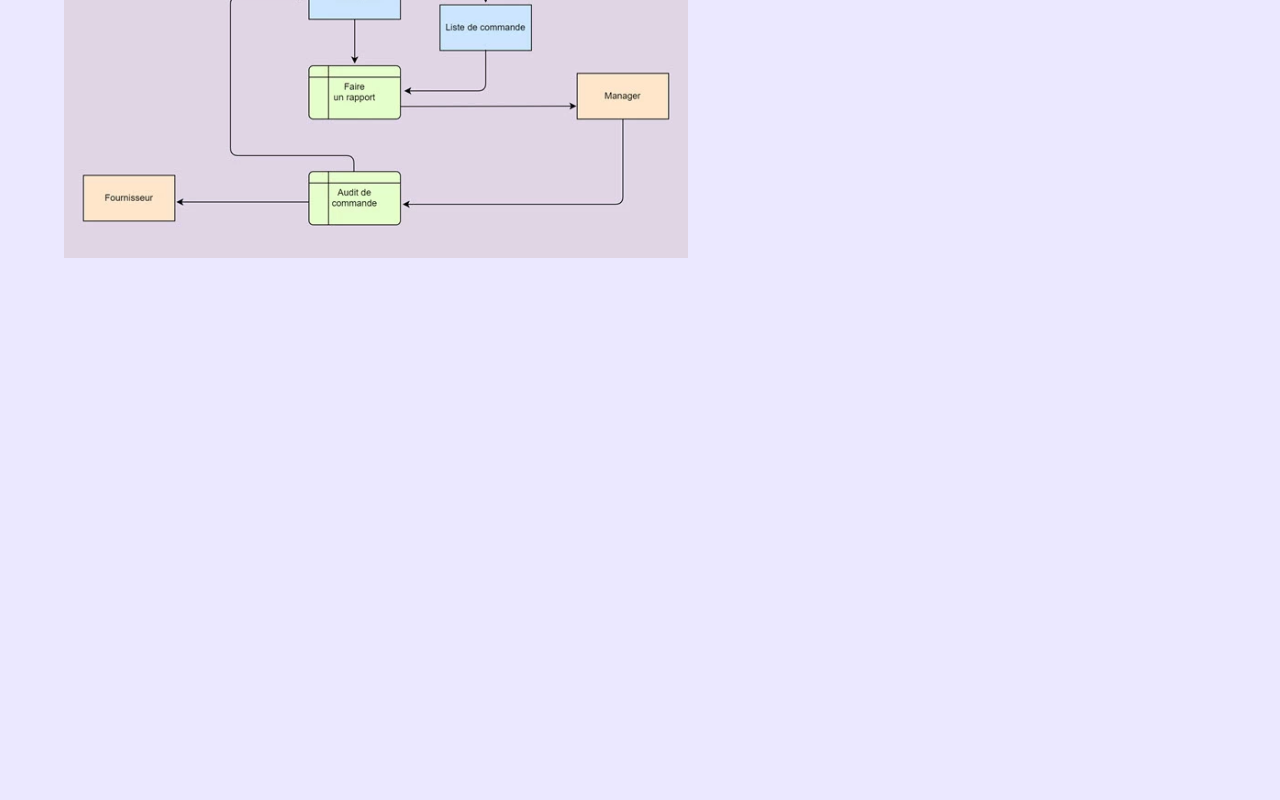
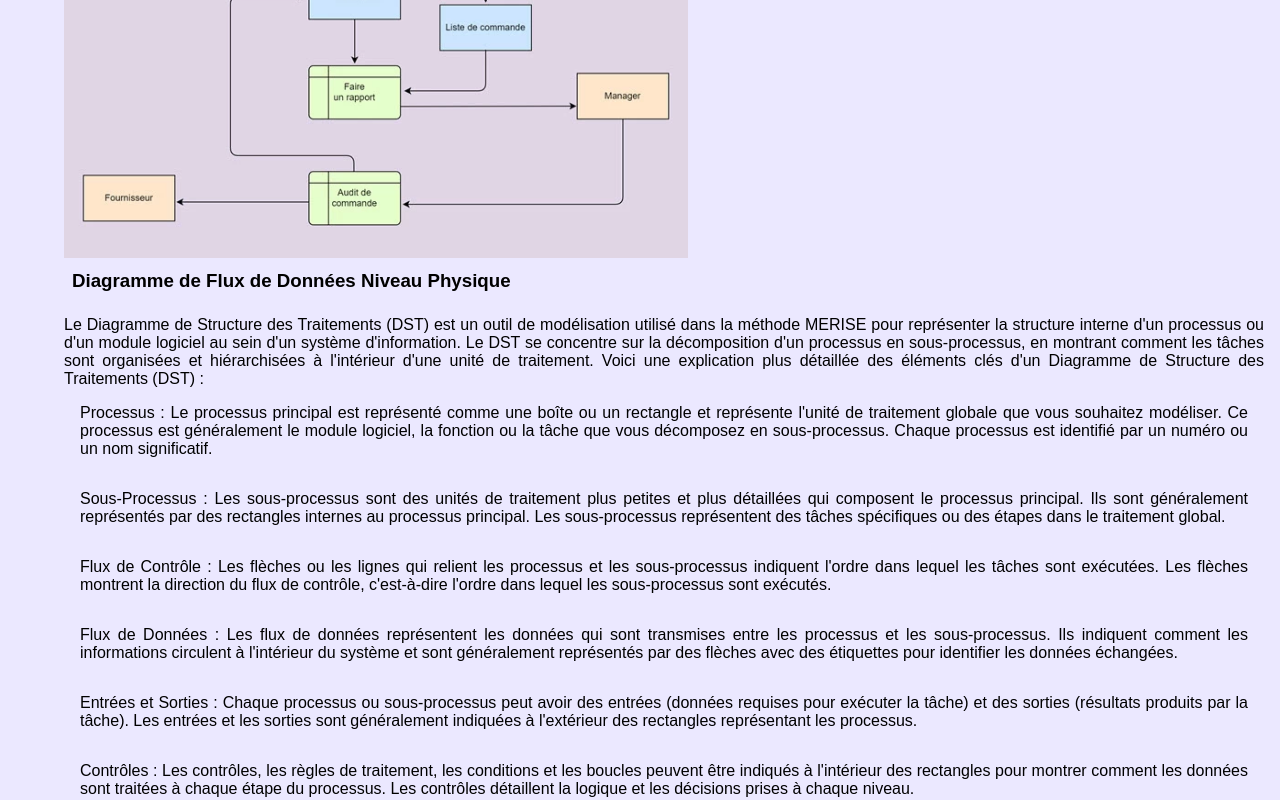
Before and after one commit to 2023-cda-alt-devops-p4/catalog-TP, a React (Create React App) app: page /Merise in a window 1280 px wide. Shown: the part 11200-12000 px from the top of the page. Before the commit the page ends 11478 px from the top, so only its background shows below. Built offline with nearby package versions, Linux system fonts and the light colour scheme.

Commit message:
feat: write down merise structure des traitement docs and modify list

```diff
--- a/src/components/Merise/DiagrammeMerise.js
+++ b/src/components/Merise/DiagrammeMerise.js
@@ -9,6 +9,7 @@ import MeriseOrganisationnel from "./MeriseOrganisationnel";
 import MeriseFluxConceptuels from "./MeriseFluxConceptuels";
 import MeriseFluxOrganisationnel from "./MeriseFluxOrganisationnel";
 import MeriseFluxPhysique from "./MeriseFluxPhysique";
+import MeriseStructureDesTraitement from "./MeriseStructureDesTraitement";
 
 const DiagrammeMerise = () => {
   return (
@@ -36,6 +37,7 @@ const DiagrammeMerise = () => {
         <MeriseFluxConceptuels />
         <MeriseFluxOrganisationnel />
         <MeriseFluxPhysique />
+        <MeriseStructureDesTraitement />
       </div>
     </div>
   );
--- /dev/null
+++ b/src/components/Merise/MeriseStructureDesTraitement.js
@@ -0,0 +1,60 @@
+import React from "react";
+
+const MeriseStructureDesTraitement = () => {
+  return (
+    <div>
+      <h3>Diagramme de Flux de Données Niveau Physique</h3>
+      <p>
+        Le Diagramme de Structure des Traitements (DST) est un outil de modélisation utilisé dans la méthode MERISE pour
+        représenter la structure interne d'un processus ou d'un module logiciel au sein d'un système d'information. Le
+        DST se concentre sur la décomposition d'un processus en sous-processus, en montrant comment les tâches sont
+        organisées et hiérarchisées à l'intérieur d'une unité de traitement. Voici une explication plus détaillée des
+        éléments clés d'un Diagramme de Structure des Traitements (DST) :
+        <li>
+          Processus : Le processus principal est représenté comme une boîte ou un rectangle et représente l'unité de
+          traitement globale que vous souhaitez modéliser. Ce processus est généralement le module logiciel, la fonction
+          ou la tâche que vous décomposez en sous-processus. Chaque processus est identifié par un numéro ou un nom
+          significatif.
+        </li>
+        <li>
+          Sous-Processus : Les sous-processus sont des unités de traitement plus petites et plus détaillées qui
+          composent le processus principal. Ils sont généralement représentés par des rectangles internes au processus
+          principal. Les sous-processus représentent des tâches spécifiques ou des étapes dans le traitement global.
+        </li>
+        <li>
+          Flux de Contrôle : Les flèches ou les lignes qui relient les processus et les sous-processus indiquent l'ordre
+          dans lequel les tâches sont exécutées. Les flèches montrent la direction du flux de contrôle, c'est-à-dire
+          l'ordre dans lequel les sous-processus sont exécutés.
+        </li>
+        <li>
+          Flux de Données : Les flux de données représentent les données qui sont transmises entre les processus et les
+          sous-processus. Ils indiquent comment les informations circulent à l'intérieur du système et sont généralement
+          représentés par des flèches avec des étiquettes pour identifier les données échangées.
+        </li>
+        <li>
+          Entrées et Sorties : Chaque processus ou sous-processus peut avoir des entrées (données requises pour exécuter
+          la tâche) et des sorties (résultats produits par la tâche). Les entrées et les sorties sont généralement
+          indiquées à l'extérieur des rectangles représentant les processus.
+        </li>
+        <li>
+          Contrôles : Les contrôles, les règles de traitement, les conditions et les boucles peuvent être indiqués à
+          l'intérieur des rectangles pour montrer comment les données sont traitées à chaque étape du processus. Les
+          contrôles détaillent la logique et les décisions prises à chaque niveau.
+        </li>
+        <li>
+          Regroupements : Des regroupements ou des regroupements logiques de sous-processus peuvent être utilisés pour
+          organiser et simplifier la représentation du DST. Ils peuvent être utilisés pour montrer que plusieurs
+          sous-processus sont liés d'une certaine manière.
+        </li>
+        Le DST est utilisé pour décomposer un processus complexe en éléments plus gérables et pour montrer comment ces
+        éléments sont connectés les uns aux autres. Il facilite la compréhension de la structure interne d'une unité de
+        traitement et aide les concepteurs et les développeurs à organiser et à hiérarchiser les tâches nécessaires à la
+        réalisation d'une fonctionnalité ou d'une opération spécifique au sein du système d'information.
+      </p>
+
+      <img src="complaint-processing-flowchart.png" alt="Merise" />
+    </div>
+  );
+};
+
+export default MeriseStructureDesTraitement;
```
Also changed, not shown: public/complaint-processing-flowchart.png (added), 1 other file (tests, documents, lock files or other folders).
